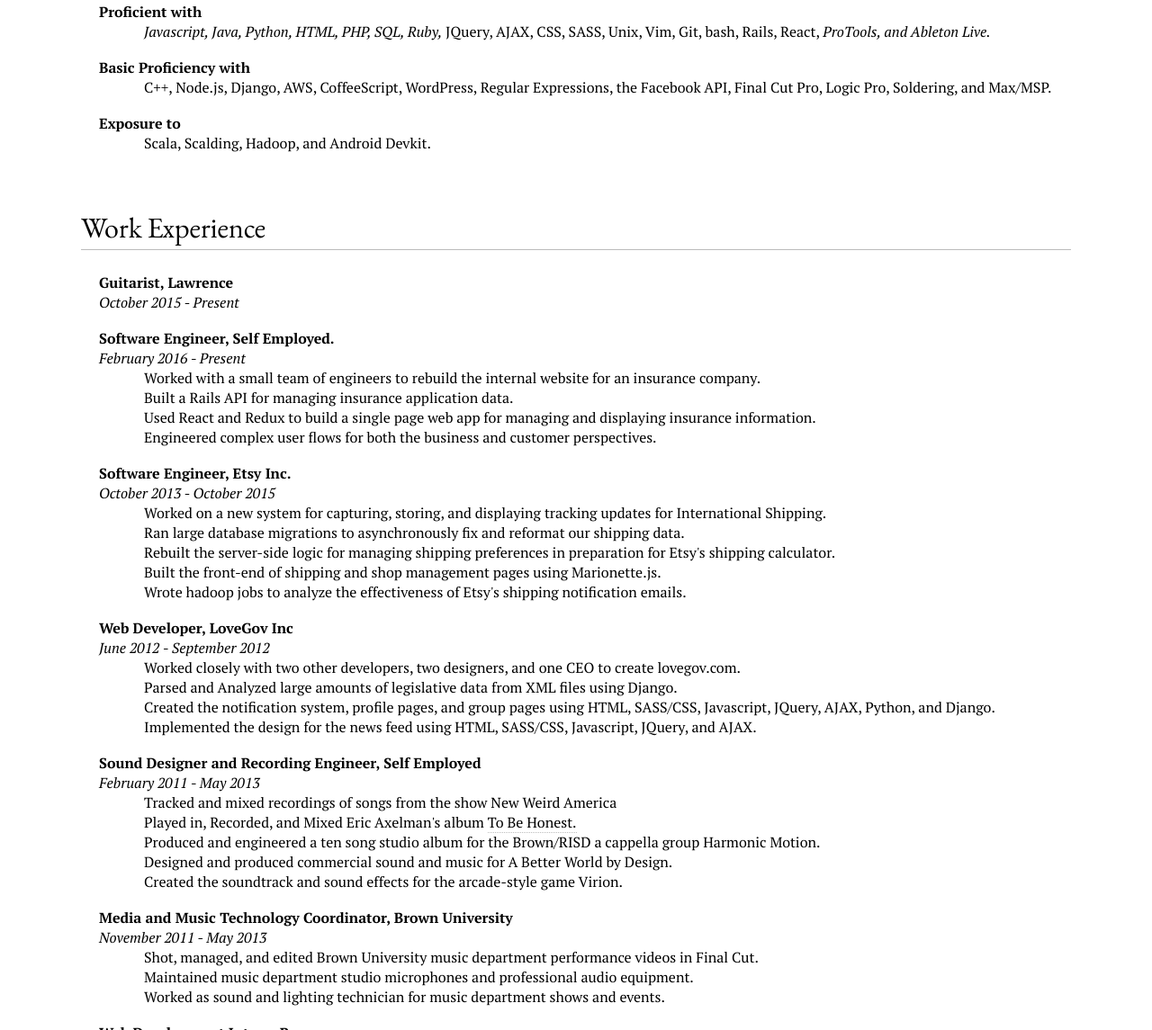
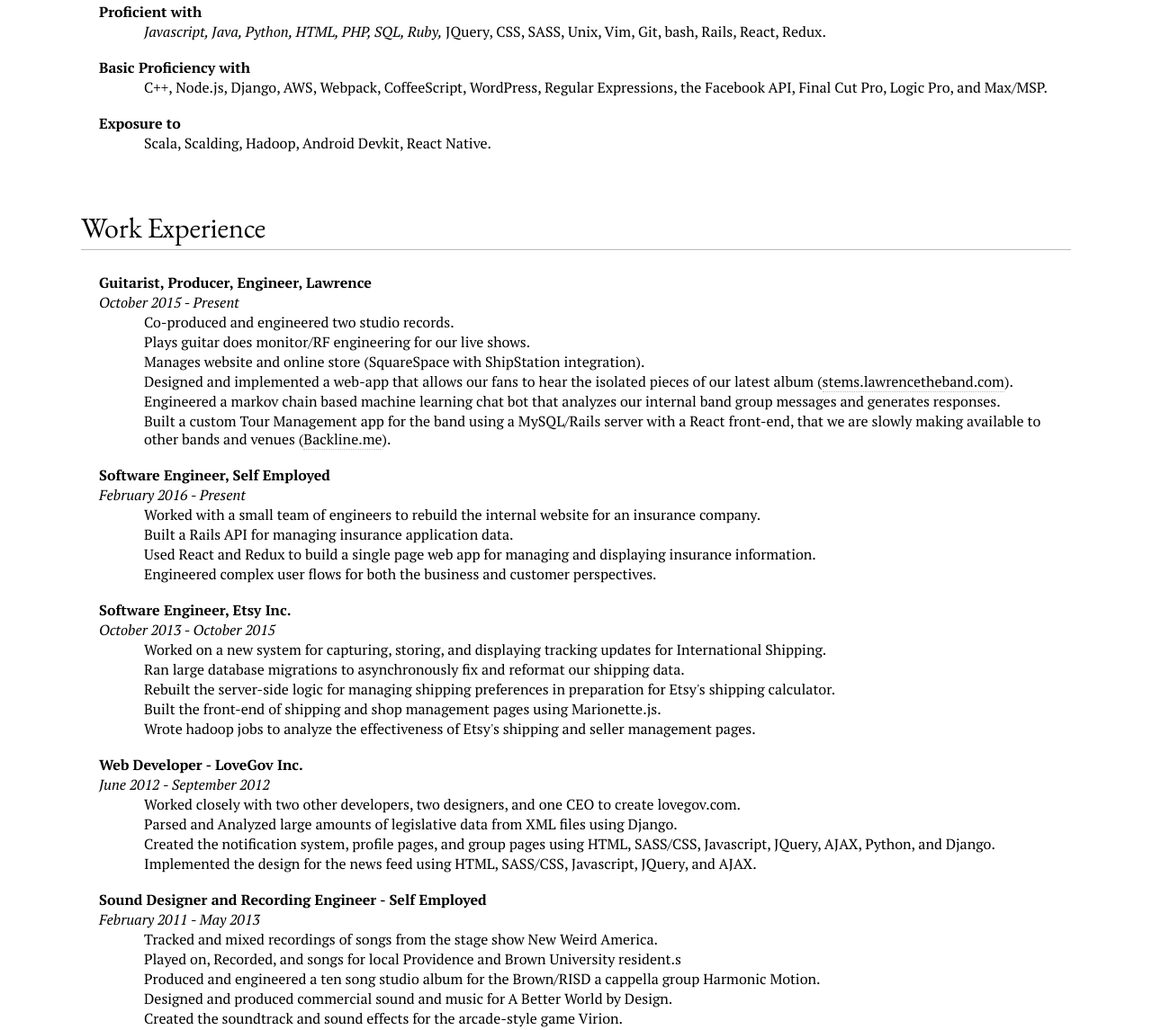
Before and after one commit to jvkoh/resume, a plain HTML site: page index.html in a window 1280 px wide. Shown: the part 283-1428 px from the top of the page at 90% size. Drawn offline with Linux system fonts and the light colour scheme.

Commit message:
Updated Resume

```diff
--- a/index.html
+++ b/index.html
@@ -32,8 +32,7 @@
             <ul class='plain-list'>
               <li>
                 <i>Javascript, Java, Python, HTML, PHP, SQL, Ruby,</i>
-                                JQuery, AJAX, CSS, SASS, Unix, Vim, Git, bash, Rails, React,
-                                <i>ProTools, and Ableton Live.</i>
+                JQuery, CSS, SASS, Unix, Vim, Git, bash, Rails, React, Redux.
               <li>
             </ul>
           </div>
@@ -43,7 +42,7 @@
           <div class='entry-title'>Basic Proficiency with</div>
           <div class='entry-text'>
             <ul class='plain-list'>
-                            <li>C++, Node.js, Django, AWS, CoffeeScript, WordPress, Regular Expressions, the Facebook API, Final Cut Pro, Logic Pro, Soldering, and Max/MSP.</li>
+              <li>C++, Node.js, Django, AWS, Webpack, CoffeeScript, WordPress, Regular Expressions, the Facebook API, Final Cut Pro, Logic Pro, and Max/MSP.</li>
             </ul>
           </div>
         </div>
@@ -53,7 +52,7 @@
           <div class='entry-text'>
             <ul class='plain-list'>
               <li>
-                                Scala, Scalding, Hadoop, and Android Devkit.
+                Scala, Scalding, Hadoop, Android Devkit, React Native.
               </li>
             </ul>
           </div>
@@ -64,14 +63,22 @@
         <h2>Work Experience</h2>
 
         <div class='entry-wrapper'>
-                    <div class='entry-title'>Guitarist, Lawrence</div>
+          <div class='entry-title'>Guitarist, Producer, Engineer, Lawrence</div>
           <div class='entry-date'>October 2015 - Present</div>
           <div class='entry-text'>
+            <ul class='plain-list'>
+              <li>Co-produced and engineered two studio records.</li>
+              <li>Plays guitar does monitor/RF engineering for our live shows.</li>
+              <li>Manages website and online store (SquareSpace with ShipStation integration).</li>
+              <li>Designed and implemented a web-app that allows our fans to hear the isolated pieces of our latest album (<a href="https://stems.lawrencetheband.com">stems.lawrencetheband.com</a>).</li>
+              <li>Engineered a markov chain based machine learning chat bot that analyzes our internal band group messages and generates responses.</li>
+              <li>Built a custom Tour Management app for the band using a MySQL/Rails server with a React front-end, that we are slowly making available to other bands and venues (<a href="https://backline.me">Backline.me</a>).</li>
+            </ul>
           </div>
         </div>
 
         <div class='entry-wrapper'>
-                    <div class='entry-title'>Software Engineer, Self Employed.</div>
+          <div class='entry-title'>Software Engineer, Self Employed</div>
           <div class='entry-date'>February 2016 - Present</div>
           <div class='entry-text'>
             <ul class='plain-list'>
@@ -92,13 +99,13 @@
               <li>Ran large database migrations to asynchronously fix and reformat our shipping data.</li>
               <li>Rebuilt the server-side logic for managing shipping preferences in preparation for Etsy's shipping calculator.</li>
               <li>Built the front-end of shipping and shop management pages using Marionette.js.</li>
-                            <li>Wrote hadoop jobs to analyze the effectiveness of Etsy's shipping notification emails.</li>
+              <li>Wrote hadoop jobs to analyze the effectiveness of Etsy's shipping and seller management pages.</li>
             </ul>
           </div>
         </div>
 
         <div class='entry-wrapper'>
-                    <div class='entry-title'>Web Developer, LoveGov Inc</div>
+          <div class='entry-title'>Web Developer - LoveGov Inc.</div>
           <div class='entry-date'>June 2012 - September 2012</div>
           <div class='entry-text'>
             <ul class='plain-list'>
@@ -111,14 +118,12 @@
         </div>
 
         <div class='entry-wrapper'>
-                    <div class='entry-title'>Sound Designer and Recording Engineer, Self Employed</div>
+          <div class='entry-title'>Sound Designer and Recording Engineer - Self Employed</div>
           <div class='entry-date'>February 2011 - May 2013</div>
           <div class='entry-text'>
             <ul class='plain-list'>
-                            <li>Tracked and mixed recordings of songs from the show New Weird America</li>
-                            <li>
-                                Played in, Recorded, and Mixed Eric Axelman's album
-                                <a href='http://ericaxelman.bandcamp.com/album/to-be-honest', target: '_blank'>To Be Honest.</a>
+              <li>Tracked and mixed recordings of songs from the stage show New Weird America.</li>
+              <li>Played on, Recorded, and songs for local Providence and Brown University resident.s</li>
               <li>Produced and engineered a ten song studio album for the Brown/RISD a cappella group Harmonic Motion.</li>
               <li>Designed and produced commercial sound and music for A Better World by Design.</li>
               <li>Created the soundtrack and sound effects for the arcade-style game Virion.</li>
@@ -225,17 +230,13 @@
                 under the artist name
                 <a href='http://lazyrabbit.bandcamp.com/' target='_blank'>Lazy Rabbit</a>
                 (Jan 3rd, 2013)
+              </li>
               <li>
                 Played guitar on
                 <a href='http://www.clydelawrence.com' target='_blank'>Clyde Lawrence</a>'s album
                 <i>Homesick</i>
-                            <li>
-                                Played bass with the band
-                                <a href='http://whatsyourmoniker.bandcamp.com/' target='_blank'>Moniker</a>.
+              </li>
               <li>Taught guitar to students of all ages for two years.</li>
-                            <li>
-                                Studied guitar for eight years under teacher
-                                <a href='http://www.jessewilliamsmusic.com/' target='_blank'>Jesse Williams</a>.
             </ul>
           </div>
         </div>
@@ -267,12 +268,6 @@
           </div>
         </div>
 
-                <div class='entry-wrapper'>
-                    <div class='entry-title'>Hockey</div>
-                    <div class='entry-text'>
-                    </div>
-                </div>
-
   </body>
 
 </html>
```
Lines whose indentation alone changed are shown as unchanged.
